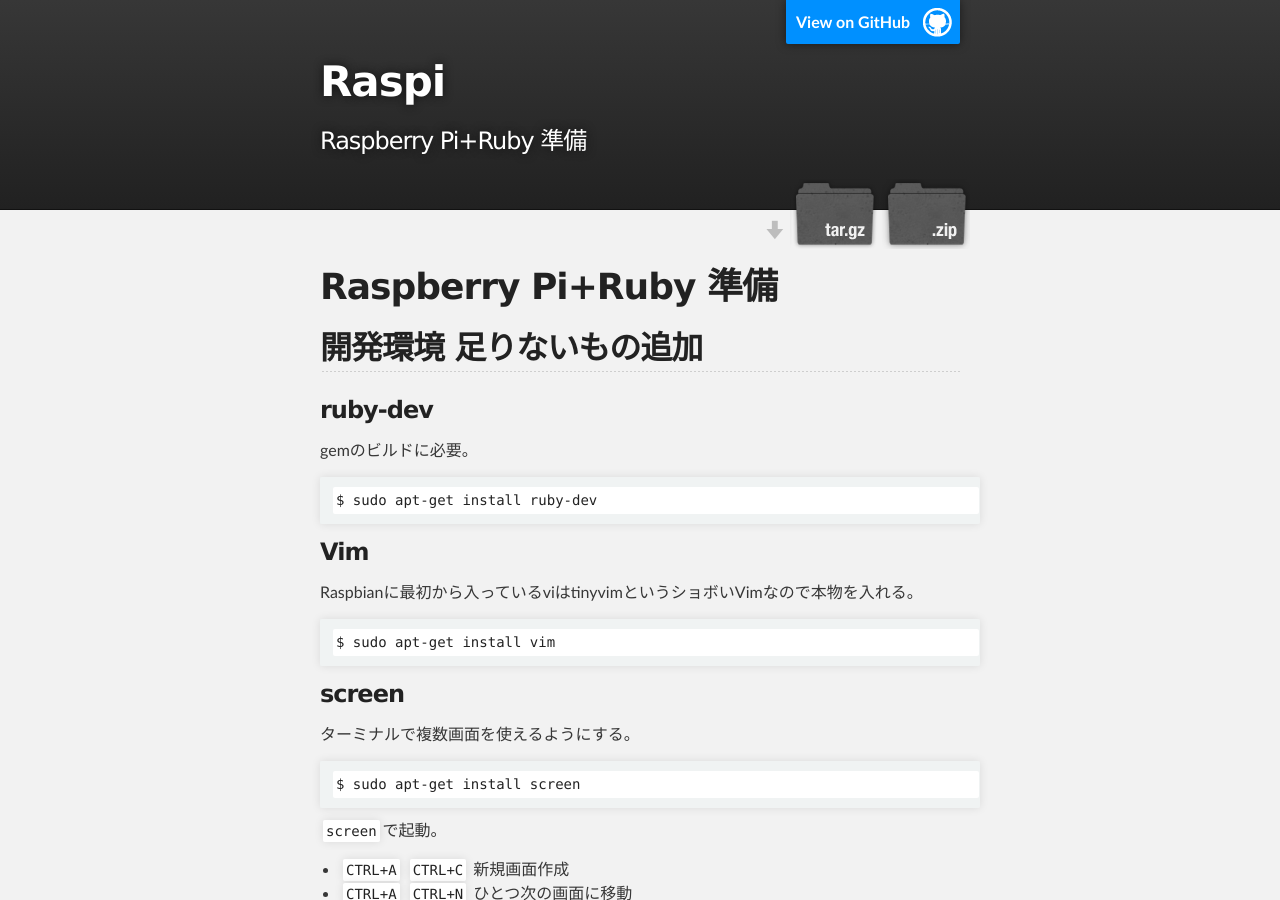
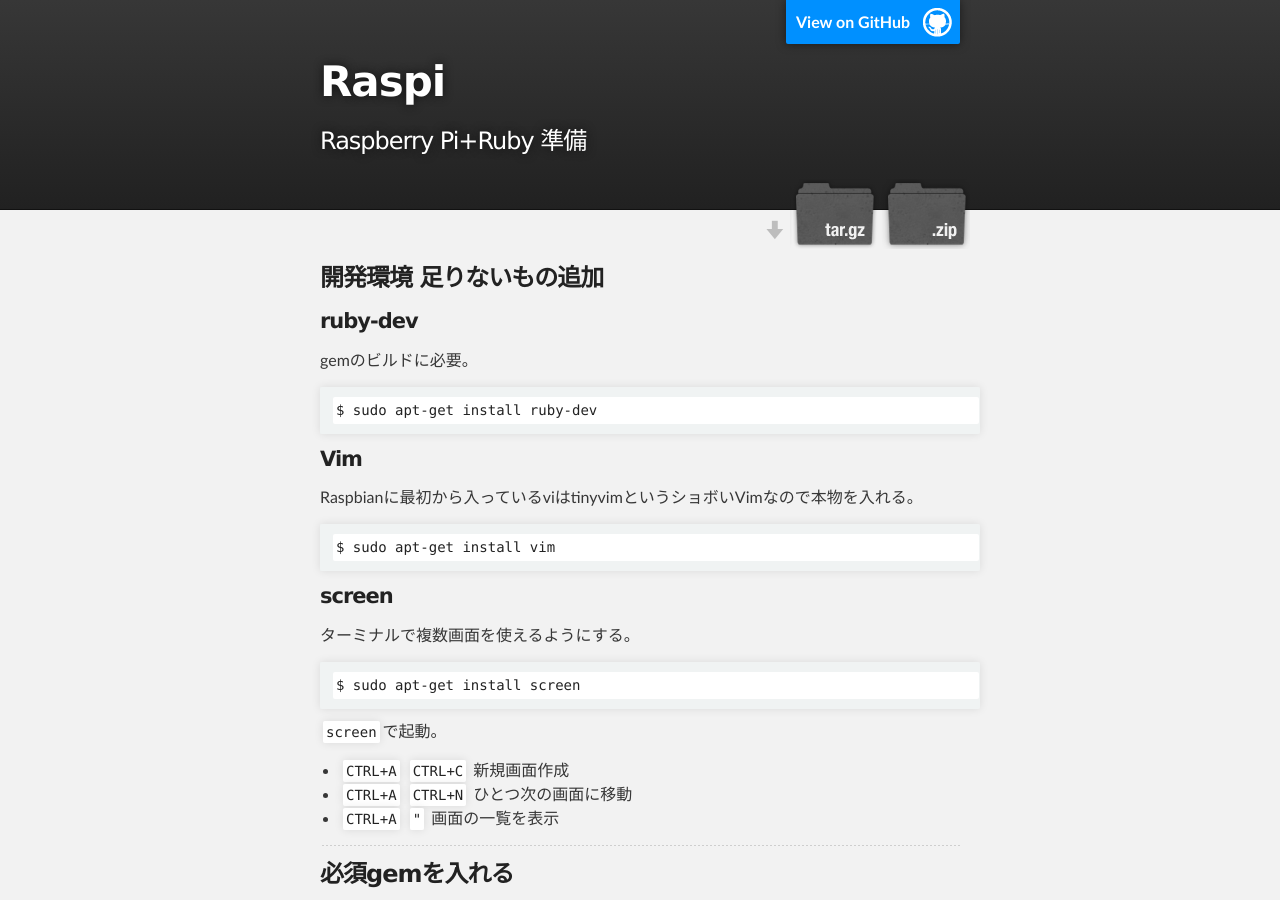
Before and after one commit to honeniq/raspi, a Jekyll site: the page built from raspi-ruby-prepare.md, in a window 1280 px wide and 900 px high. Built offline with Jekyll 4.4.1, drawn with Linux system fonts in a browser that asks for light colours.

Commit message:
見出しのルール変更

````diff
--- a/raspi-ruby-prepare.md
+++ b/raspi-ruby-prepare.md
@@ -3,11 +3,9 @@ layout: default
 title: Raspberry Pi+Ruby 準備
 ---
 
-# Raspberry Pi+Ruby 準備
+### 開発環境 足りないもの追加
 
-## 開発環境 足りないもの追加
-
-### ruby-dev
+#### ruby-dev
 
 gemのビルドに必要。
 
@@ -15,7 +13,7 @@ gemのビルドに必要。
 $ sudo apt-get install ruby-dev
 ```
 
-### Vim
+#### Vim
 
 Raspbianに最初から入っているviはtinyvimというショボいVimなので本物を入れる。
 
@@ -24,7 +22,7 @@ $ sudo apt-get install vim
 ```
 
 
-### screen
+#### screen
 
 ターミナルで複数画面を使えるようにする。
 
@@ -40,9 +38,9 @@ $ sudo apt-get install screen
 
 ---
 
-## 必須gemを入れる
+### 必須gemを入れる
 
-### Bundler
+#### Bundler
 
 [Bundler](http://bundler.io/)
 
@@ -54,7 +52,7 @@ $ sudo gem install bundler --no-rdoc --no-ri
 ```
 
 
-### Pry
+#### Pry
 
 [pry/pry](https://github.com/pry/pry)
 
````
